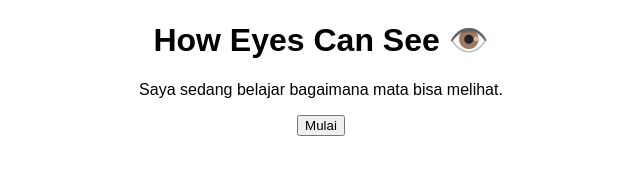
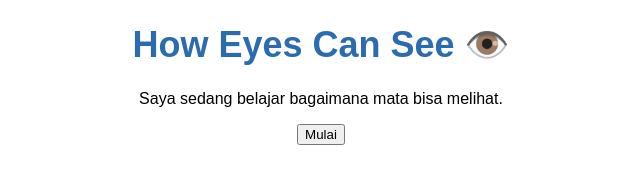
Before and after one commit to ratnaasus-lang/how-eyes-can-see, a plain HTML site: page index.html in a window 1280 px wide. Shown: the whole page, without its empty margins (319-959 px from the left). Drawn offline with Linux system fonts and the light colour scheme.

Commit message:
Update index.html

```diff
--- a/index.html
+++ b/index.html
@@ -11,7 +11,10 @@ body {
     font-family: Arial, sans-serif;
     text-align: center;
 }
-
+h1 {
+    font-size: 36px;
+    color: #2b6cb0;
+}
 </style>
 </head>
 <body>
```
